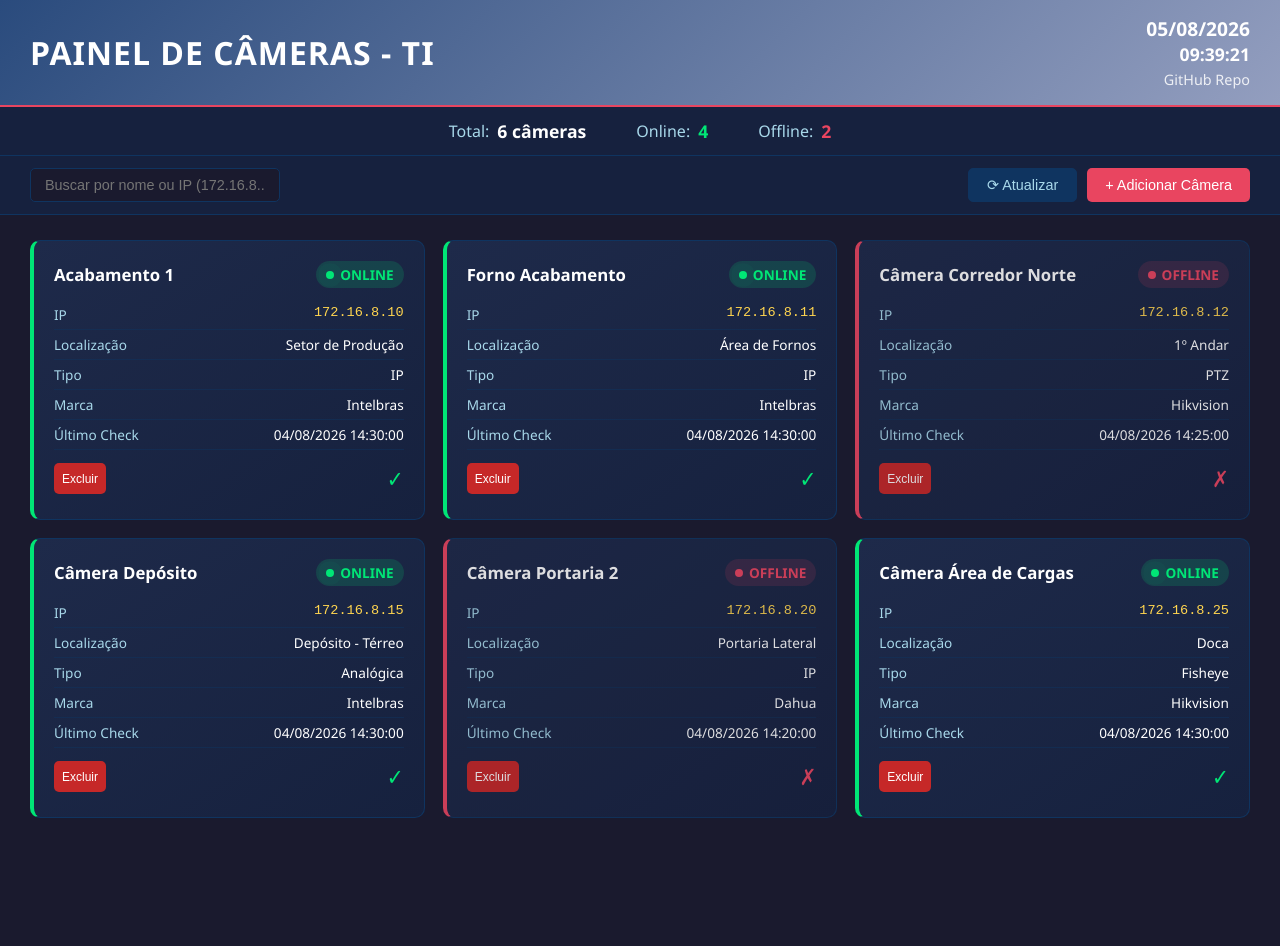
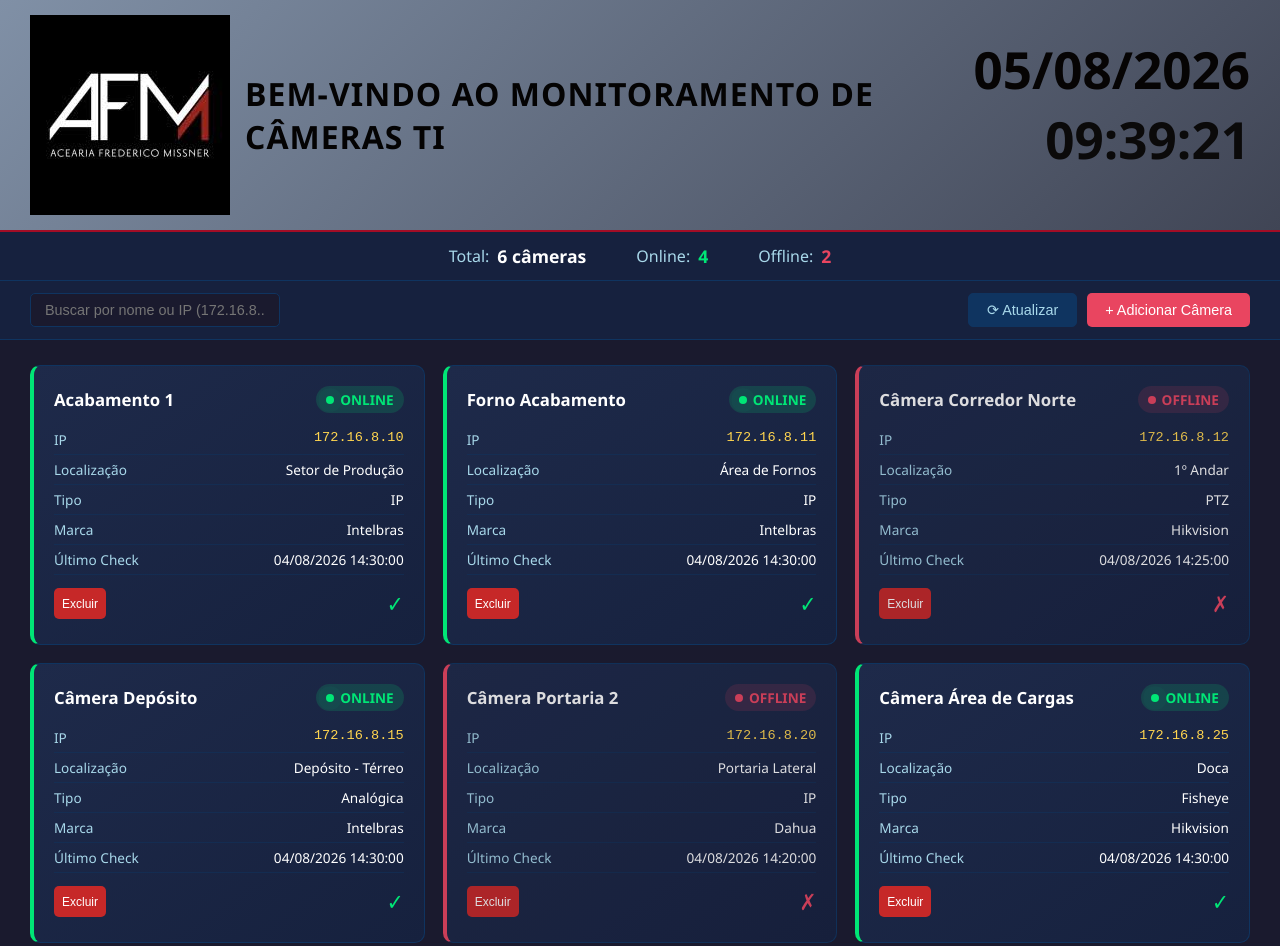
Before and after one commit to crrf3562-bit/monitoramento-cameras0, a plain HTML site: page html.htm in a window 1280 px wide. Before the commit the page ends 843 px from the top, so only its background shows below. Drawn offline with Linux system fonts and the light colour scheme.

Commit message:
Update HTML title and header content

```diff
--- a/html.htm
+++ b/html.htm
@@ -3,7 +3,7 @@
 <head>
     <meta charset="UTF-8">
     <meta name="viewport" content="width=device-width, initial-scale=1.0">
-    <title>MONITORAMENTO CÂMERAS TI</title>
+    <title>MONITORAMENTO DE CÂMERAS TI</title>
     <style>
         * {
             margin: 0;
@@ -14,18 +14,18 @@
         body {
             font-family: 'Segoe UI', Tahoma, Geneva, Verdana, sans-serif;
             background-color: #1a1a2e;
-            color: #ffffff;
+            color: #0f0a0a;
             min-height: 100vh;
         }
 
         /* Header */
         .header {
-            background: linear-gradient(135deg, #2a4b7d, #939ebf);
+            background: linear-gradient(135deg, #8090a6, #404555);
             padding: 15px 30px;
             display: flex;
             justify-content: space-between;
             align-items: center;
-            border-bottom: 2px solid #e94560;
+            border-bottom: 2px solid #a20d26;
         }
 
         .header-left {
@@ -37,7 +37,7 @@
         .header-title {
             font-size: 2rem;
             font-weight: 600;
-            color: #ffffff;
+            color: #040303;
             letter-spacing: 1px;
         }
 
@@ -61,15 +61,15 @@
         }
 
         .header-date {
-            font-size: 1.2rem;
+            font-size: 3.2rem;
             font-weight: bold;
-            color: #ffffff;
+            color: #060404;
         }
 
         .header-time {
-            font-size: 1.1rem;
+            font-size: 3.2rem;
             font-weight: bold;
-            color: #ffffff;
+            color: #0b0a0a;
         }
 
         /* Status Bar */
@@ -306,12 +306,13 @@
 
     <div class="header">
         <div class="header-left">
-            <div class="header-title">PAINEL DE CÂMERAS - TI</div>
+            <img src="AFM00.png" alt="">
+            <div class="header-title">BEM-VINDO AO MONITORAMENTO DE CÂMERAS TI</div>
         </div>
         <div class="header-right">
             <div class="header-date" id="headerDate"></div>
             <div class="header-time" id="headerTime"></div>
-            <a class="github-link" href="https://github.com/crrf3562-bit/monitoramento-cameras0" target="_blank">GitHub Repo</a>
+            <a class="github-link" href="https://github.com/crrf3562-bit/monitoramento-cameras0" target="_blank"></a>
         </div>
     </div>
 
```
